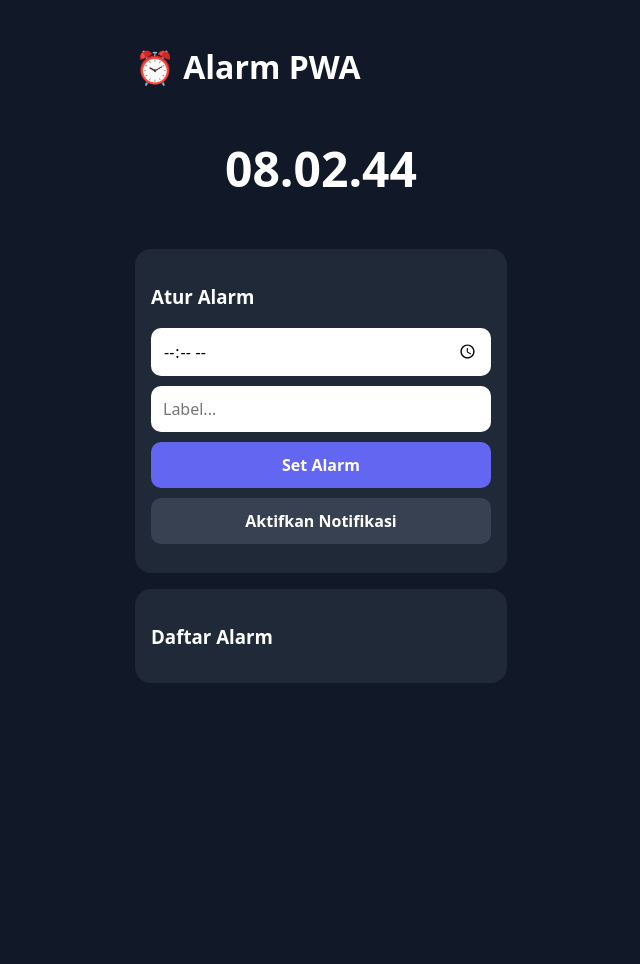
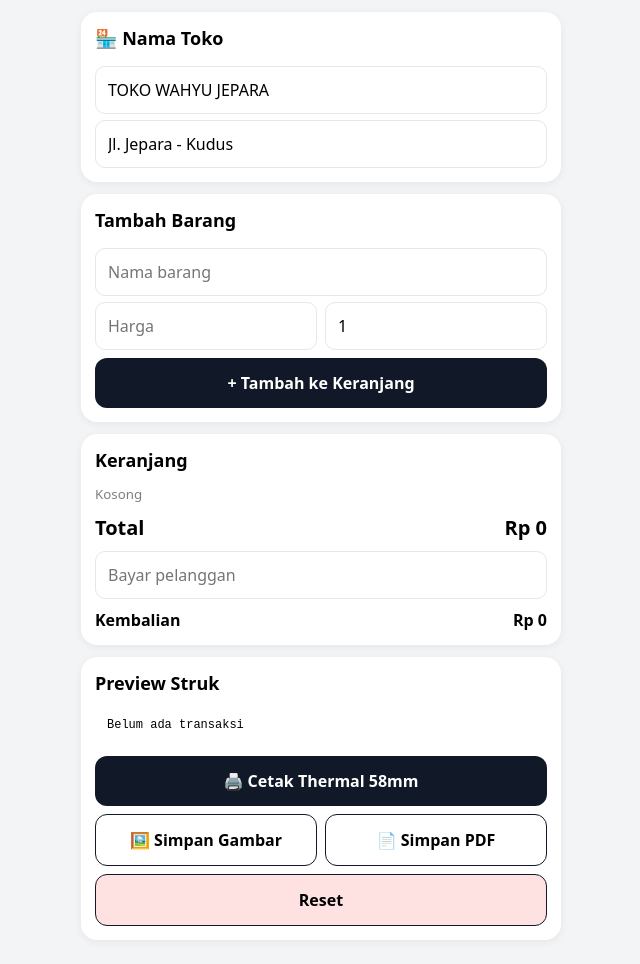
Before and after one commit to wahpoetraoke/Alarm-pwa, a plain HTML site: page index.html in a window 1280 px wide. Shown: the whole page, without its empty margins (319-959 px from the left). Before the commit the page ends 800 px from the top, so only its background shows below. Drawn offline with nearby package versions, Linux system fonts and the light colour scheme.

Commit message:
Update index.html

```diff
--- a/index.html
+++ b/index.html
@@ -1,35 +1,128 @@
 <!DOCTYPE html>
 <html lang="id">
 <head>
-<meta charset="UTF-8"><meta name="viewport" content="width=device-width,initial-scale=1.0">
-<title>Alarm PWA</title>
-<link rel="manifest" href="manifest.json"><meta name="theme-color" content="#6366f1">
-<link rel="stylesheet" href="style.css">
+<meta charset="UTF-8"><meta name="viewport" content="width=device-width, initial-scale=1.0, maximum-scale=1.0">
+<title>Kasir Simple</title>
+<script src="https://cdnjs.cloudflare.com/ajax/libs/html2canvas/1.4.1/html2canvas.min.js"></script>
+<script src="https://cdnjs.cloudflare.com/ajax/libs/jspdf/2.5.1/jspdf.umd.min.js"></script>
+<style>
+*{box-sizing:border-box;font-family:system-ui}body{margin:0;background:#f3f4f6;padding:12px}
+.app{max-width:480px;margin:0 auto}
+.card{background:white;border-radius:16px;padding:14px;margin-bottom:12px;box-shadow:0 2px 8px rgba(0,0,0,0.06)}
+h2{margin:0 0 10px;font-size:18px}
+input{width:100%;padding:12px;border:1px solid #e5e7eb;border-radius:10px;margin-top:6px;font-size:16px}
+.row{display:flex;gap:8px}
+.row input{flex:1}
+.btn{width:100%;padding:14px;border:none;border-radius:12px;font-weight:700;font-size:16px;cursor:pointer}
+.btn-primary{background:#111827;color:white}
+.btn-outline{background:white;border:1px solid #111827}
+.item{display:flex;justify-content:space-between;padding:10px 0;border-bottom:1px dashed #e5e7eb}
+.total{font-size:20px;font-weight:800;display:flex;justify-content:space-between;margin-top:10px}
+.struk{font-family:monospace;font-size:12px;line-height:1.4;background:white;padding:12px;white-space:pre-line}
+.actions{display:grid;grid-template-columns:1fr 1fr;gap:8px;margin-top:10px}
+.actions .full{grid-column:span 2}
+/* THERMAL PRINT 58mm */
+@media print{
+  body *{visibility:hidden}
+  #strukArea, #strukArea *{visibility:visible}
+  #strukArea{position:absolute;left:0;top:0;width:58mm;padding:0;margin:0}
+  .no-print{display:none}
+}
+</style>
 </head>
 <body>
 <div class="app">
-<h1>⏰ Alarm PWA</h1>
-<p id="clock" class="clock">00:00:00</p>
-<div class="card">
-<h3>Atur Alarm</h3>
-<div class="form"><input type="time" id="timeInput"><input type="text" id="labelInput" placeholder="Label..."><button id="setBtn">Set Alarm</button></div>
-<button id="permissionBtn" class="secondary">Aktifkan Notifikasi</button><p id="status" class="status"></p>
-</div>
-<div class="card"><h3>Daftar Alarm</h3><ul id="alarmList"></ul></div>
-</div>
+  <div class="card no-print">
+    <h2>🏪 Nama Toko</h2>
+    <input id="tokoName" value="TOKO WAHYU JEPARA">
+    <input id="tokoAlamat" value="Jl. Jepara - Kudus">
+  </div>
 
-<!-- ALERT FULL LAYAR 15 DETIK -->
-<div id="fullAlert" class="full-alert">
-  <div class="alert-box">
-    <div class="icon">⏰</div>
-    <h1 id="alertLabel">ALARM!</h1>
-    <p id="alertTime">07:00</p>
-    <p id="countdown" class="countdown">Tutup otomatis 15 detik</p>
-    <button id="closeAlertBtn">MATIKAN ALARM</button>
+  <div class="card no-print">
+    <h2>Tambah Barang</h2>
+    <input id="namaBarang" placeholder="Nama barang">
+    <div class="row">
+      <input id="hargaBarang" type="number" placeholder="Harga">
+      <input id="qtyBarang" type="number" value="1" placeholder="Qty">
+    </div>
+    <button class="btn btn-primary" style="margin-top:8px" onclick="tambahBarang()">+ Tambah ke Keranjang</button>
+  </div>
+
+  <div class="card no-print">
+    <h2>Keranjang</h2>
+    <div id="listKeranjang"><small style="opacity:0.5">Kosong</small></div>
+    <div class="total"><span>Total</span><span id="totalTxt">Rp 0</span></div>
+    <input id="bayarInput" type="number" placeholder="Bayar pelanggan" style="margin-top:10px">
+    <div class="total" style="font-size:16px"><span>Kembalian</span><span id="kembaliTxt">Rp 0</span></div>
+  </div>
+
+  <div class="card">
+    <h2 class="no-print">Preview Struk</h2>
+    <div id="strukArea" class="struk">Belum ada transaksi</div>
+    <div class="actions no-print">
+      <button class="btn btn-primary full" onclick="cetakThermal()">🖨️ Cetak Thermal 58mm</button>
+      <button class="btn btn-outline" onclick="saveGambar()">🖼️ Simpan Gambar</button>
+      <button class="btn btn-outline" onclick="savePDF()">📄 Simpan PDF</button>
+      <button class="btn btn-outline full" style="background:#fee2e2" onclick="resetAll()">Reset</button>
+    </div>
   </div>
 </div>
 
-<audio id="alarmSound" loop src="https://actions.google.com/sounds/v1/alarms/alarm_clock.ogg"></audio>
-<script src="app.js"></script>
+<script>
+let keranjang=[];
+const fmt = n => 'Rp '+Number(n).toLocaleString('id-ID');
+function tambahBarang(){
+  const nama=document.getElementById('namaBarang').value;
+  const harga=parseInt(document.getElementById('hargaBarang').value)||0;
+  const qty=parseInt(document.getElementById('qtyBarang').value)||1;
+  if(!nama||!harga)return alert('Isi nama & harga');
+  keranjang.push({nama,harga,qty});
+  document.getElementById('namaBarang').value='';document.getElementById('hargaBarang').value='';
+  render();
+}
+function render(){
+  let total=0; let html='';
+  keranjang.forEach((b,i)=>{
+    const sub=b.harga*b.qty; total+=sub;
+    html+=`<div class="item"><div>${b.nama} x${b.qty}<br><small>${fmt(b.harga)}</small></div><div>${fmt(sub)} <a href="#" onclick="hapus(${i})">❌</a></div></div>`;
+  });
+  document.getElementById('listKeranjang').innerHTML=html||'<small style="opacity:0.5">Kosong</small>';
+  document.getElementById('totalTxt').textContent=fmt(total);
+  const bayar=parseInt(document.getElementById('bayarInput').value)||0;
+  document.getElementById('kembaliTxt').textContent=fmt(bayar-total);
+  buatStruk(total,bayar);
+}
+function buatStruk(total,bayar){
+  const toko=document.getElementById('tokoName').value;
+  const alamat=document.getElementById('tokoAlamat').value;
+  const tgl=new Date().toLocaleString('id-ID');
+  let isi=`${toko}\n${alamat}\n${tgl}\n------------------------------\n`;
+  keranjang.forEach(b=>{ isi+=`${b.nama}\n ${b.qty} x ${fmt(b.harga)} = ${fmt(b.harga*b.qty)}\n`; });
+  isi+=`------------------------------\nTOTAL: ${fmt(total)}\nBAYAR: ${fmt(bayar)}\nKEMBALI: ${fmt(bayar-total)}\n------------------------------\nTerima kasih!\n`;
+  document.getElementById('strukArea').textContent=isi;
+}
+document.getElementById('bayarInput').addEventListener('input',render);
+document.getElementById('tokoName').addEventListener('input',render);
+function hapus(i){keranjang.splice(i,1);render();}
+function resetAll(){if(confirm('Reset semua?')){keranjang=[];render();}}
+
+function cetakThermal(){ window.print(); }
+
+async function saveGambar(){
+  const el=document.getElementById('strukArea');
+  const canvas=await html2canvas(el,{scale:3,backgroundColor:'#fff'});
+  const link=document.createElement('a'); link.download='struk-'+Date.now()+'.jpg'; link.href=canvas.toDataURL('image/jpeg',0.9); link.click();
+}
+async function savePDF(){
+  const {jsPDF}=window.jspdf;
+  const el=document.getElementById('strukArea');
+  const canvas=await html2canvas(el,{scale:3});
+  const img=canvas.toDataURL('image/png');
+  const pdf=new jsPDF({orientation:'portrait',unit:'mm',format:[58, 150]});
+  const w=58; const h=(canvas.height/canvas.width)*w;
+  pdf.addImage(img,'PNG',0,0,w,h);
+  pdf.save('struk-'+Date.now()+'.pdf');
+}
+</script>
 </body>
 </html>
```
